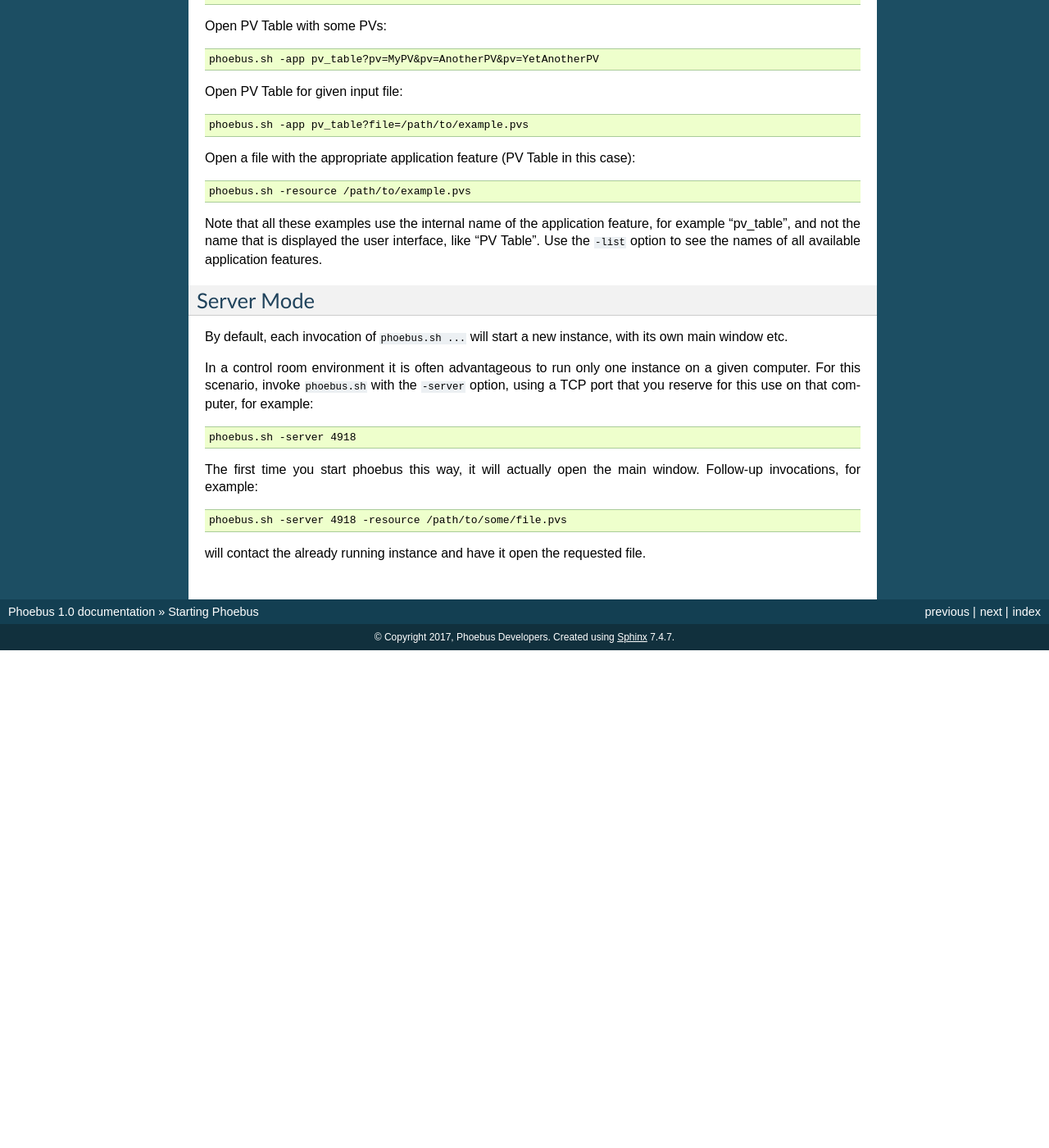
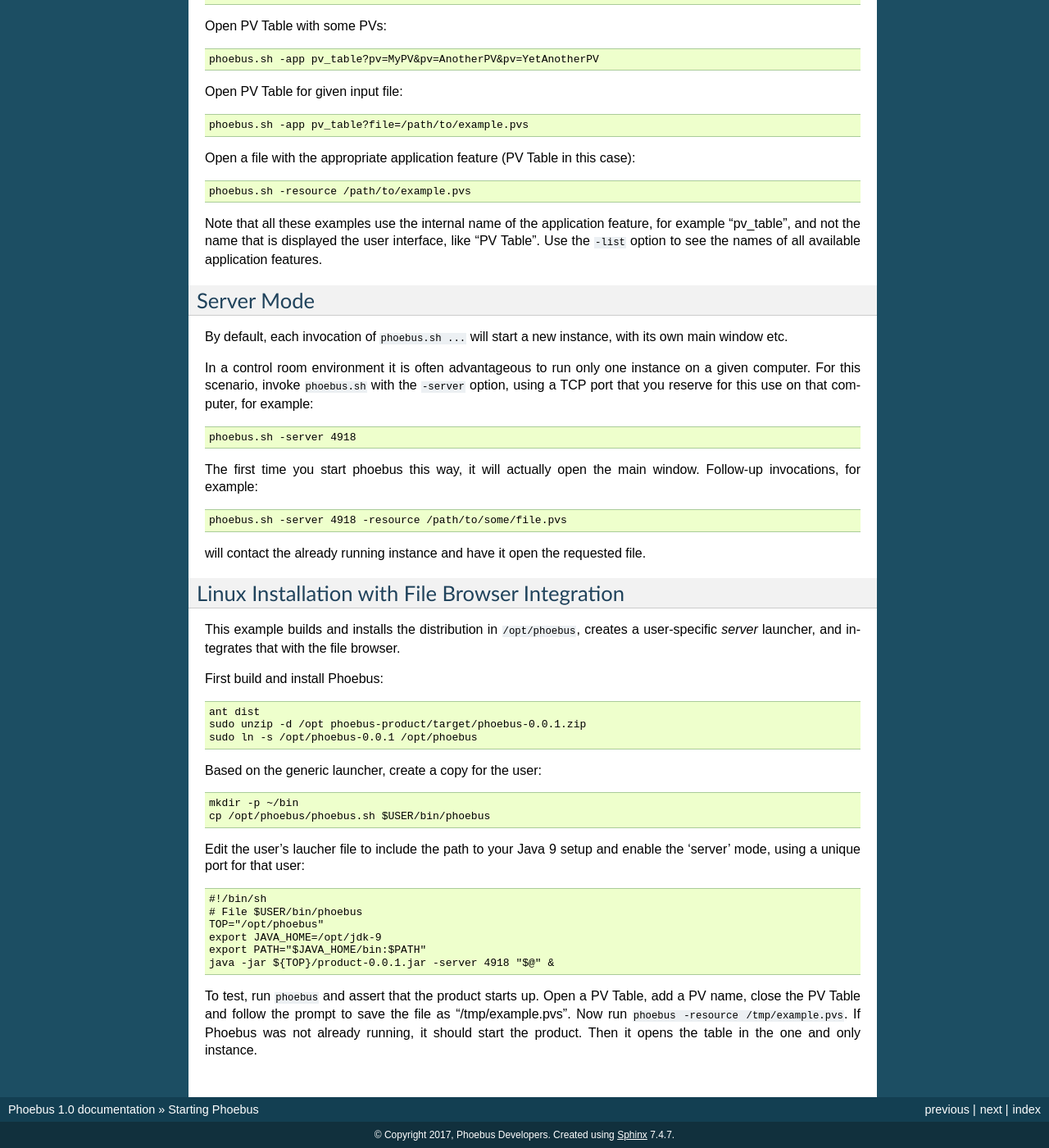
Before and after one commit to kasemir/phoebus-doc, a Sphinx documentation site: the page built from source/running.rst, in a window 1280 px wide and 1400 px high, scrolled down 976 px. Shown: the whole window at 82% size. Built offline with Sphinx 7.4.7, drawn with Linux system fonts in a browser that asks for light colours; before the commit the page ends 1769 px from its top, so only the background shows below that; some of the changed text lies outside the part shown.

Commit message:
Linux installation...

```diff
--- a/source/running.rst
+++ b/source/running.rst
@@ -90,3 +90,39 @@
    phoebus.sh -server 4918 -resource /path/to/some/file.pvs
 
 will contact the already running instance and have it open the requested file.
+
+
+Linux Installation with File Browser Integration
+------------------------------------------------
+
+This example builds and installs the distribution in ``/opt/phoebus``,
+creates a user-specific *server* launcher,
+and integrates that with the file browser.
+
+First build and install Phoebus::
+
+   ant dist
+   sudo unzip -d /opt phoebus-product/target/phoebus-0.0.1.zip
+   sudo ln -s /opt/phoebus-0.0.1 /opt/phoebus
+
+Based on the generic launcher, create a copy for the user::
+
+   mkdir -p ~/bin
+   cp /opt/phoebus/phoebus.sh $USER/bin/phoebus
+
+Edit the user's laucher file to include the path to your Java 9 setup
+and enable the 'server' mode, using a unique port for that user::
+
+   #!/bin/sh
+   # File $USER/bin/phoebus
+   TOP="/opt/phoebus"
+   export JAVA_HOME=/opt/jdk-9
+   export PATH="$JAVA_HOME/bin:$PATH"
+   java -jar ${TOP}/product-0.0.1.jar -server 4918 "$@" &
+
+To test, run ``phoebus`` and assert that the product starts up.
+Open a PV Table, add a PV name, close the PV Table and follow
+the prompt to save the file as "/tmp/example.pvs".
+Now run ``phoebus -resource /tmp/example.pvs``.
+If Phoebus was not already running, it should start the product.
+Then it opens the table in the one and only instance.
```
